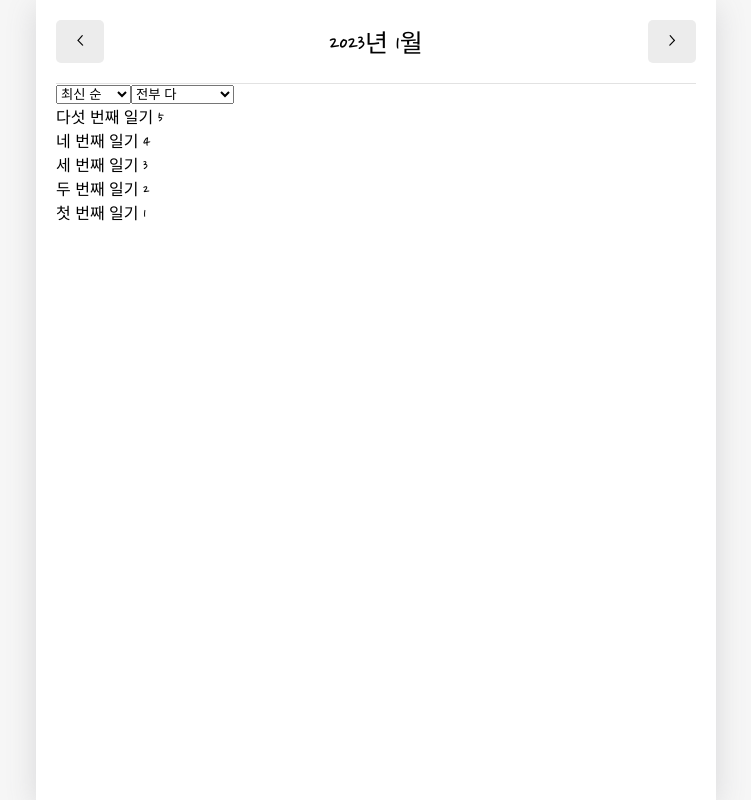
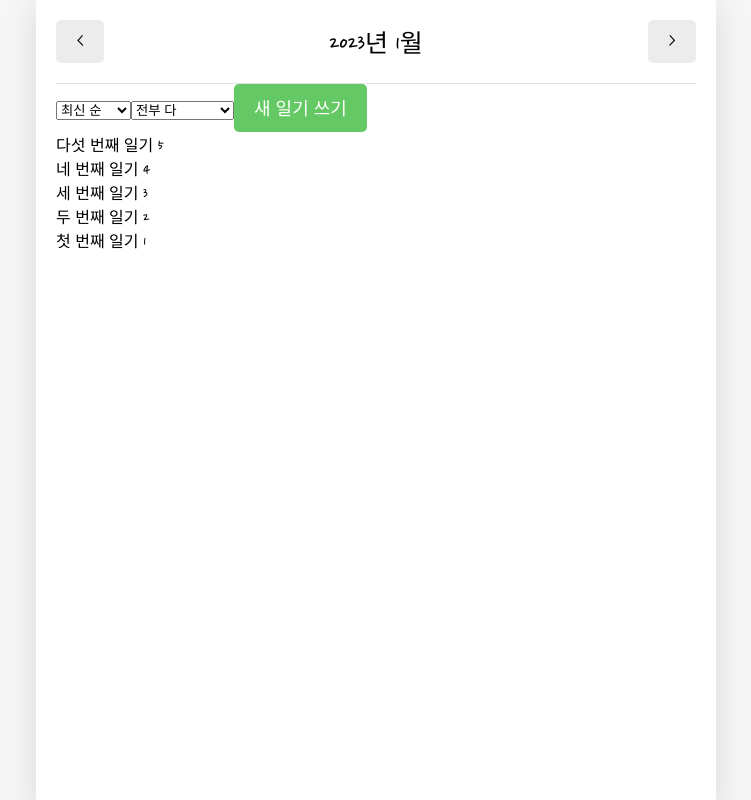
Before and after one commit to Lee-Sunho/emotion_diary, a React (Create React App) app: page / in a window 1280 px wide. Shown: the whole page, without its empty margins (264-1015 px from the left). Built offline with nearby package versions, Linux system fonts and the light colour scheme; the HTML template or start-up script is replaced by a standard one; a web font is replaced by a local one.

Commit message:
feat: 새 일기 쓰기 버튼 구현

```diff
--- a/src/components/DiaryList.js
+++ b/src/components/DiaryList.js
@@ -1,4 +1,6 @@
 import { useState } from "react";
+import { useNavigate } from "react-router-dom";
+import MyButton from "./MyButton";
 
 const sortOptionList = [
   { value: "latest", name: "최신 순" },
@@ -24,6 +26,7 @@
 };
 
 const DiaryList = ({ diaryList }) => {
+  const navigate = useNavigate();
   const [sortType, setSortType] = useState("latest");
   const [filter, setFilter] = useState("all");
 
@@ -62,6 +65,11 @@
         onChange={setFilter}
         optionList={filterOptionList}
       />
+      <MyButton
+        type={"positive"}
+        text={"새 일기 쓰기"}
+        onclick={() => navigate("/new")}
+      />
       {getProcessedDiaryList().map((it) => (
         <div key={it.id}>
           {it.content} {it.emotion}
```
